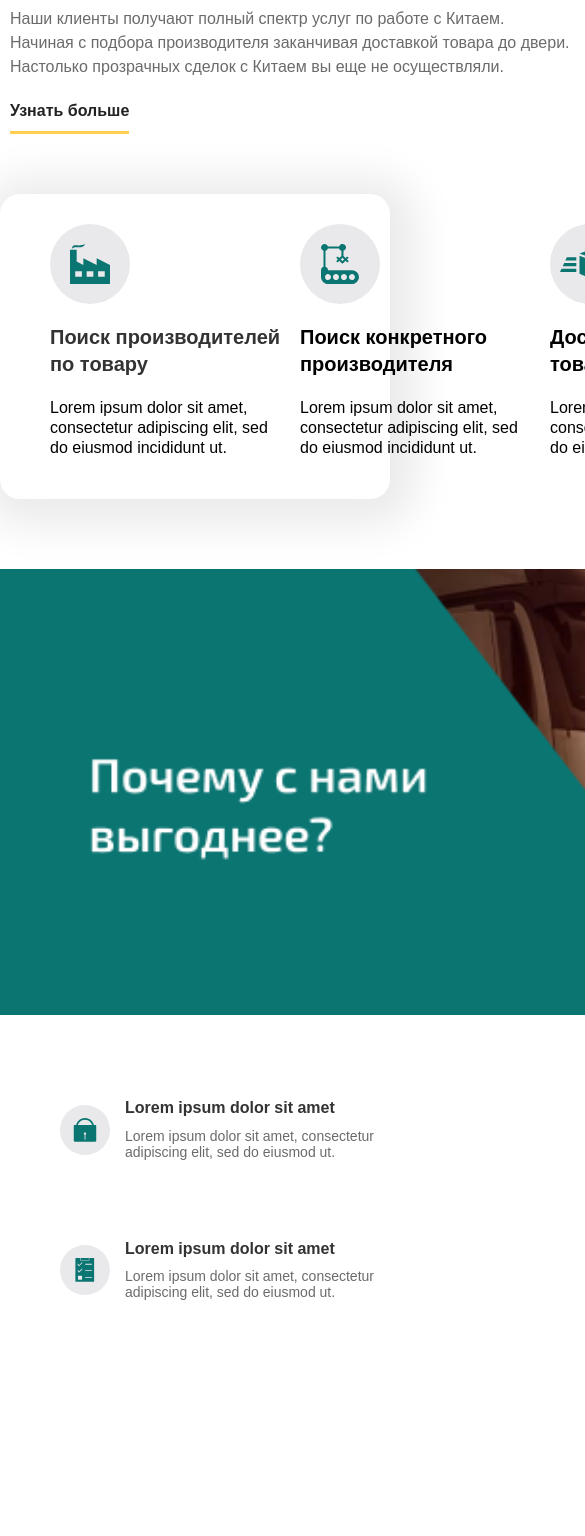
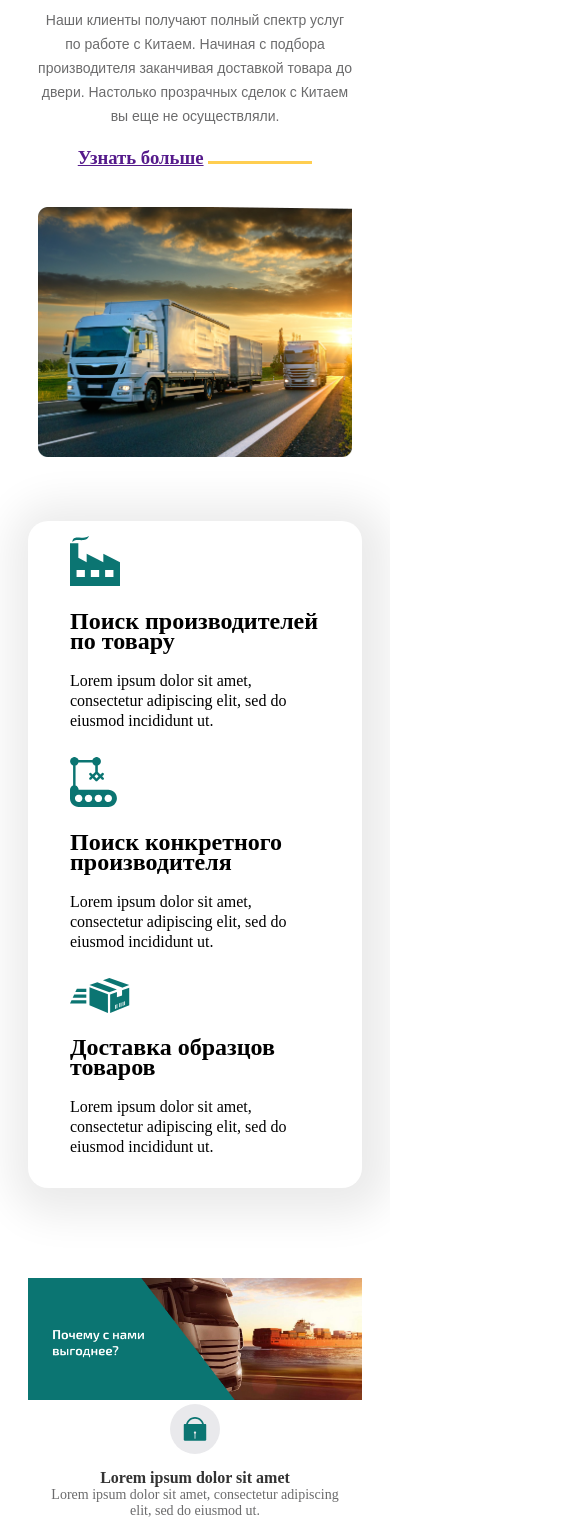
Before and after one commit to AbdumannonRustamov/3-oy-6-dars., a plain HTML site: page index.html in a window 390 px wide. Shown: the part 203-1739 px from the top of the page, 585 px wide, since content can reach past the window. Before the commit the page ends 1523 px from the top, so only its background shows below. Drawn offline with Linux system fonts and the light colour scheme; a web font is replaced by a local one.

Commit message:
first commit

```diff
--- a/SCSS/main.scss
+++ b/SCSS/main.scss
@@ -1,146 +1,142 @@
-@import './fonts';
-@import './normalize';
-
-* {
-    margin: 0;
-    padding: 0;
-    box-sizing: border-box;
-}
-
 .wrapper {
     max-width: 1240px;
     margin: 0 auto;
-    padding: 20px auto;
+    padding: 20px;
 
     .header {
-        max-width: 1240px;
         display: flex;
         justify-content: space-between;
         align-items: center;
-        gap: 20px;
         padding: 60px 10px;
+
+        .text-content {
+            max-width: 560px;
+        }
 
         .heading {
             font-weight: 600;
             font-family: 'Exo 2', sans-serif;
             font-size: 52px;
             line-height: 65px;
+
+            @media (max-width: 992px) {
+                font-size: 48px;
+                line-height: 58px;
+            }
+
+            @media (max-width: 768px) {
+                font-size: 40px;
+                line-height: 50px;
+                text-align: center;
+            }
+
+            @media (max-width: 576px) {
+                font-size: 32px;
+                line-height: 40px;
+            }
         }
 
         .description {
             margin-top: 20px;
             color: #6B6B6C;
             font-family: "PT sans", sans-serif;
-            width: 560px;
             font-weight: 400;
             font-size: 16px;
             line-height: 24px;
-        }
 
-    }
-}
-
-.link-wrapper {
-    font-family: "PT sans", sans-serif;
-    font-weight: 700;
-    font-size: 16px;
-    line-height: 24px;
-    display: inline-flex;
-    flex-direction: column;
-    gap: 8px;
-    margin-top: 20px;
-    cursor: pointer;
-
-    a {
-        color: #232222;
-        text-decoration: none;
-        transition: all 0.6s ease;
-    }
-
-    a:hover {
-        color: #1b1b9c;
+            @media (max-width: 768px) {
+                font-size: 14px;
+                width: 100%;
+                text-align: center;
             }
         }
 
         .image-container {
             .image-large {
                 max-width: 635px;
-        max-height: 505px;
                 width: 100%;
-        height: 100%;
+                height: auto;
+            }
+        }
+
+        /* Kichik ekranlarda rasm matn ostiga tushadi */
+        @media (max-width: 768px) {
+            flex-direction: column;
+            align-items: center;
+            text-align: center;
+
+            .image-container {
+                margin-top: 20px;
+            }
         }
     }
 
     .card {
         display: flex;
         justify-content: space-between;
+        padding: 30px;
         margin-bottom: 70px;
-    align-items: stretch;
-    padding: 30px ;
-    max-width: 1230px;
         background-color: #ffffff;
         border-radius: 20px;
-    -webkit-box-shadow: 5px 5px 42px 22px rgba(235,235,235,1);
-    -moz-box-shadow: 5px 5px 42px 22px rgba(235,235,235,1);
-    box-shadow: 5px 5px 42px 22px rgba(235,235,235,1);
-}
+        box-shadow: 5px 5px 42px 22px rgba(235, 235, 235, 1);
 
-.card > div {
+        >div {
             flex-grow: 1;
         }
 
-@mixin card-content {
+        .section-a,
+        .section-b,
+        .section-c {
             max-width: 250px;
-    max-height: 245px;
             line-height: 20px;
             margin: 0 auto;
             padding-inline: 20px;
-
-    .title, .subtitle {
-        font-weight: 600;
-        font-family: 'Exo 2', sans-serif;
-        font-size: 20px;
-        line-height: 27px;
-        width: 258px;
-        margin-bottom: 20px;
-    }
-
-    .text, .detail {
-        font-family: 'PT Sans', sans-serif;
-        width: 225px;
-        line-height: 20px;
-        margin-bottom: 20px;
-    }
         }
 
         .separator {
             max-width: 1px;
             background-color: #D7D7DD;
+
+            @media (max-width: 768px) {
+                display: none;
+            }
         }
 
-@mixin icon-style {
-    display: flex;
-    align-items: center;
-    justify-content: center;
-    background-color: #E9E9EC;
-    border-radius: 50%;
-    width: 80px;
-    height: 80px;
-    margin-bottom: 20px;
+        @media (max-width: 768px) {
+            flex-direction: column;
+            padding: 20px;
+            gap: 10px;
         }
 
+        @media (max-width: 576px) {
+            padding: 15px;
+        }
+    }
+
+    .images-1 {
+        img {
+            width: 100%;
+            max-width: 1225px;
+            height: auto;
+
+            @media (max-width: 768px) {
+                margin-top: 20px;
+            }
+        }
+    }
+
+    .gcc {
+        display: flex;
+        gap: 280px;
+        padding: 0 60px;
+
+        .carts,
+        .carts-2 {
             .icon-text-card {
                 display: flex;
                 align-items: center;
                 gap: 15px;
-    font-family: Arial, sans-serif;
-    margin-top: 80px;
                 margin-bottom: 20px;
-}
-
-.gcc h2{
-    margin-bottom: 10px;
-}
 
                 .icon-circle {
                     display: flex;
@@ -150,16 +146,15 @@
                     border-radius: 50%;
                     width: 50px;
                     height: 50px;
-}
 
-.icon-circle img {
+                    img {
                         width: 24px;
                         height: 24px;
+                    }
                 }
 
                 .text-content {
                     color: #333;
-}
 
                     .title {
                         font-weight: 600;
@@ -172,31 +167,33 @@
                         font-size: 14px;
                         color: #6B6B6C;
                         margin: 0;
-    width: 295px;
+                        width: 100%;
+                    }
+                }
+            }
         }
 
-.gcc{
-    display: flex;
-    padding: 0 60px;
-    gap: 280px;
+        @media (max-width: 992px) {
+            gap: 100px;
+            padding: 0 40px;
         }
 
-.section-a {
-    @include card-content;
+        @media (max-width: 768px) {
+            flex-direction: column;
+            gap: 20px;
+            padding: 0 20px;
+
+            .carts,
+            .carts-2 {
+                .icon-text-card {
+                    flex-direction: column;
+                    text-align: center;
+
+                    .icon-circle {
+                        margin: 0 auto;
                     }
-
-.section-b {
-    @include card-content;
                 }
-
-.section-c {
-    @include card-content;
             }
-
-.icon-a, .icon-b, .icon-c {
-    @include icon-style;
         }
-
-.icon-a img, .icon-b img, .icon-c img {
-    height: 40px;
     }
+}
```
Also changed, not shown: index.html (+1 -1 lines), css/main.css, 1 other file. Lines whose indentation alone changed are shown as unchanged.
